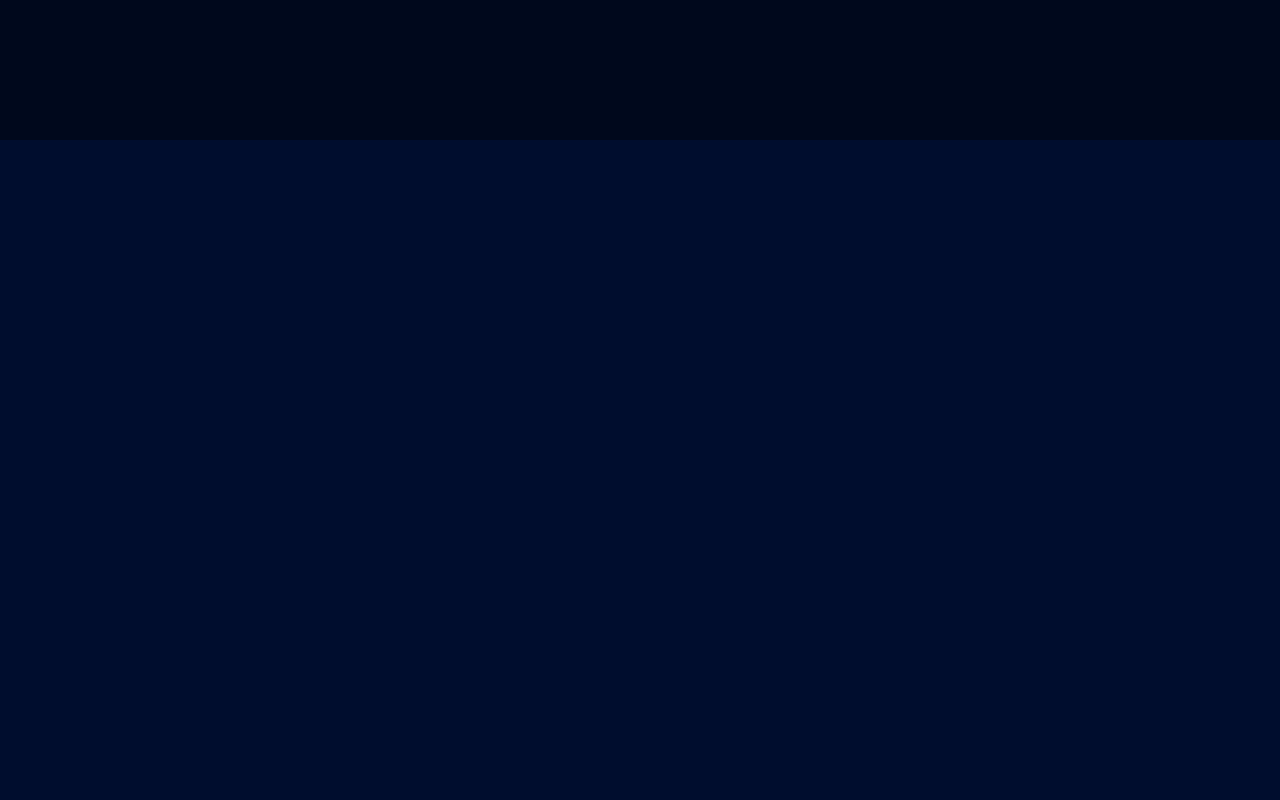
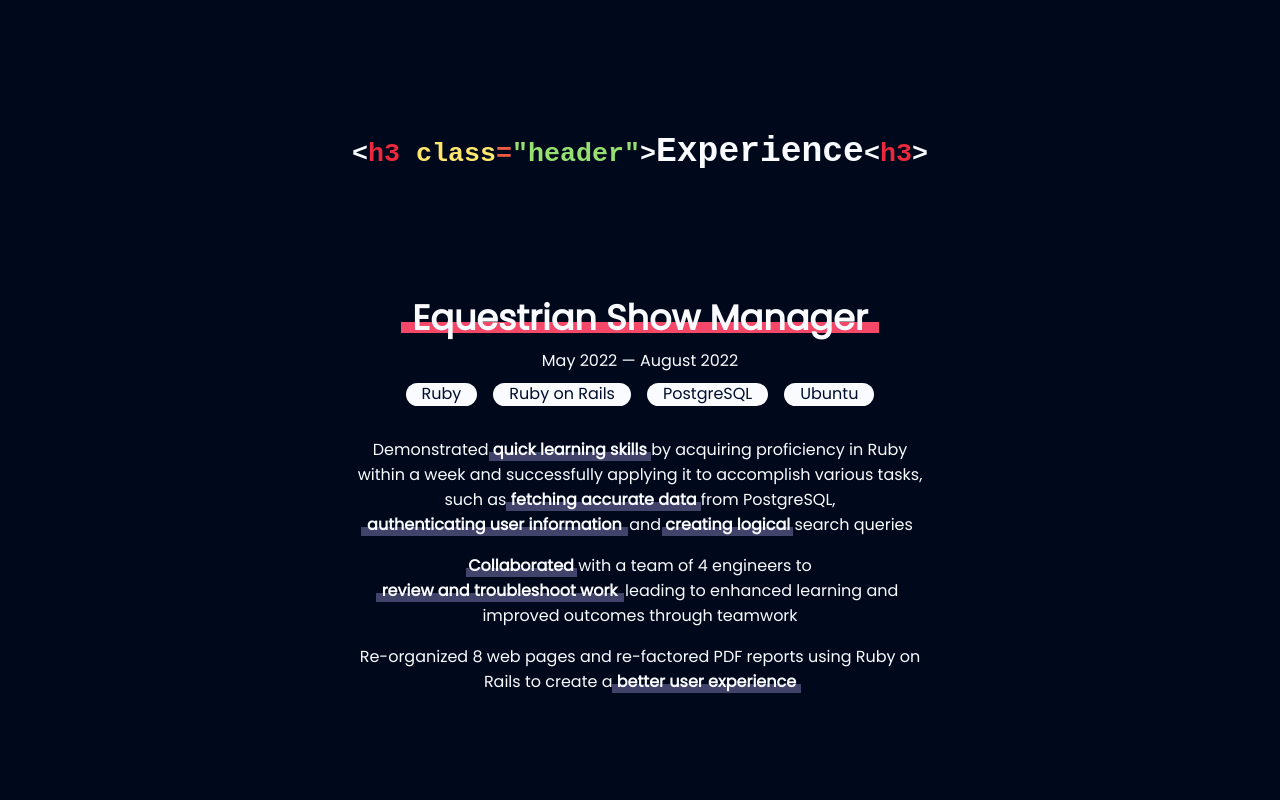
Before and after one commit to zuhayrhasan/Zuhayr, a React (Create React App) app: page / in a window 1280 px wide. Shown: the part 1460-2260 px from the top of the page. Before the commit the page ends 1600 px from the top, so only its background shows below. Built offline with nearby package versions, Linux system fonts and the light colour scheme.

Commit message:
experience page

```diff
--- a/src/pages/page.js
+++ b/src/pages/page.js
@@ -2,6 +2,9 @@ import React, { useState, useEffect } from 'react';
 import Header from '../components/header.js';
 import '../styles/landingpage.css';
 import '../styles/projectspage.css';
+import '../styles/experiencepage.css';
+import '../styles/skillspage.css';
+import '../styles/contactpage.css';
 
 const Page = () => {
 
@@ -46,6 +49,33 @@ const Page = () => {
         <section id="projects-page" class="projects-page">
             <Header id="header" HeaderName="Projects" delay="2500"></Header>
         </section>
+        <section id="experience-page" class="experience-page">
+            <Header id="header" HeaderName="Experience" delay="2500"></Header>
+            <div class="experience-cont">
+                <h3 class="h3-underline-text">Equestrian Show Manager</h3>
+                <h5>May 2022 — August 2022</h5>
+                <div class="row-of-skills">
+                    <h5 class="skill">Ruby</h5>
+                    <h5 class="skill">Ruby on Rails</h5>
+                    <h5 class="skill">PostgreSQL</h5>
+                    <h5 class="skill">Ubuntu</h5>
+                </div>
+                <div class="experience-text-box">
+                    <p>Demonstrated <span class="underline-text">quick learning skills</span> by acquiring proficiency in Ruby within a week and successfully applying it to
+                        accomplish various tasks, such as  <span class="underline-text">fetching accurate data</span> from PostgreSQL, <span class="underline-text">authenticating user information</span>, and <span class="underline-text"> creating logical</span> search queries</p>
+                    <p><span class="underline-text">Collaborated</span> with a team of 4 engineers to <span class="underline-text">review and troubleshoot work</span>, leading to enhanced learning and
+                        improved outcomes through teamwork</p>
+                    <p>Re-organized 8 web pages and re-factored PDF reports using Ruby on Rails to create a <span class="underline-text">better user experience</span></p>
+                </div>
+            </div>
+        </section>
+        <section id="skills-page" class="skills-page">
+            <Header id="header" HeaderName="Skills" delay="2500"></Header>
+        </section>
+        <section id="contact-page" class="contact-page">
+            <Header id="header" HeaderName="Contact Me" delay="2500"></Header>
+        </section>
+
       </>
     );
 }
--- a/src/styles/app.css
+++ b/src/styles/app.css
@@ -43,6 +43,32 @@ p { text-align: center; }
 
 .small-space { margin-bottom: 25px; }
 
+.underline-text, .h3-underline-text {
+  position: relative;
+  display: inline-block;
+  font-weight: 600;
+  z-index: 0;
+}
+
+.underline-text::after, .h3-underline-text::after {
+  content: "";
+  position: absolute;
+  bottom: 2.5%;
+  left: -2.5%;
+  width: 105%;
+  height: 35%;
+  z-index: -1;
+}
+
+.underline-text::after {
+  background-color: var(--purple);
+}
+
+.h3-underline-text::after {
+  background-color: var(--red);
+}
+
+
 body::-webkit-scrollbar{
   display: none;
 }
@@ -79,6 +105,11 @@ body::-webkit-scrollbar{
   --quotes: #96E072;
   --brackets: #D5CED9;
 
+  --purple: #41436A;
+  --maroon: #974063;
+  --red: #F54768;
+  --pale: #FF9677;
+
   --box-text: var(--background);
   --box-color: var(--text);
 }
@@ -94,6 +125,8 @@ body::-webkit-scrollbar{
 
   h4 { font-size: clamp(1.25rem, 1.0757rem + 1.0142vw, 1.5625rem); font-weight: 400; }
 
+  h5 { font-size: clamp(0.5rem, 0.2764rem + 2.0284vw, 1rem); }
+
   p { font-size: clamp(0.75rem, 0.6803rem + 0.4057vw, 0.875rem); }
 
 }
--- /dev/null
+++ b/src/styles/contactpage.css
@@ -0,0 +1,8 @@
+.contact-page {
+    height: 100svh;
+    width: 100%;
+    background: rgb(0, 8, 28);
+    display: flex;
+    flex-direction: column;
+    align-items: center;
+}
--- /dev/null
+++ b/src/styles/experiencepage.css
@@ -0,0 +1,69 @@
+.experience-page {
+    height: 100svh;
+    width: 100%;
+    background: rgb(0, 8, 28);
+    display: flex;
+    flex-direction: column;
+    align-items: center;
+}
+
+.experience-cont {
+    position: relative;
+    height: 85%;
+    width: 75%;
+    display: flex;
+    flex-direction: column;
+    align-items: center;
+    justify-content: center;
+}
+
+.experience-cont h3 {
+    font-size: 35px;
+}
+
+.experience-cont h3 {
+    margin-bottom: 20px;
+}
+
+.experience-cont h5 {
+    margin-bottom: 15px;
+}
+
+.experience-text-box {
+    width: 60%;
+}
+
+.row-of-skills {
+    display: flex;
+    justify-content: center;
+    align-items: center;
+    flex-wrap: wrap;
+}
+
+.skill {
+    flex-shrink: 1;
+    color: var(--box-text);
+    background-color: var(--box-color);
+    border-radius: 50px;
+    padding: 0.25rem 1rem;
+    margin: 0rem 0.5rem;
+    transition: all 0.3s ease-in-out;
+}
+
+
+.skill:hover {
+    color: var(--box-color);
+    background-color: var(--red);
+}
+
+@media (max-width: 768px) {
+
+    .experience-cont h3 {
+        font-size: clamp(0.9375rem, 0.2402rem + 4.0568vw, 2.1875rem);
+    }
+
+    .experience-text-box {
+        width: 100%;
+    }
+
+}
--- a/src/styles/landingpage.css
+++ b/src/styles/landingpage.css
@@ -62,24 +62,6 @@
     opacity: 1;
 }
 
-.underline-text {
-    position: relative;
-    display: inline-block;
-    font-weight: 600;
-    z-index: 0;
-}
-
-.underline-text::after {
-    content: "";
-    position: absolute;
-    bottom: 5px;
-    left: 2.5%;
-    width: 95%;
-    height: 5px; /* Adjust the thickness of the underline as needed */
-    background-color: var(--accent);
-    z-index: -1;
-}
-
 @media (max-width: 768px) {
 
     .landing-cont {
--- /dev/null
+++ b/src/styles/skillspage.css
@@ -0,0 +1,8 @@
+.skills-page {
+    height: 100svh;
+    width: 100%;
+    background: rgb(0, 8, 28);
+    display: flex;
+    flex-direction: column;
+    align-items: center;
+}
```
